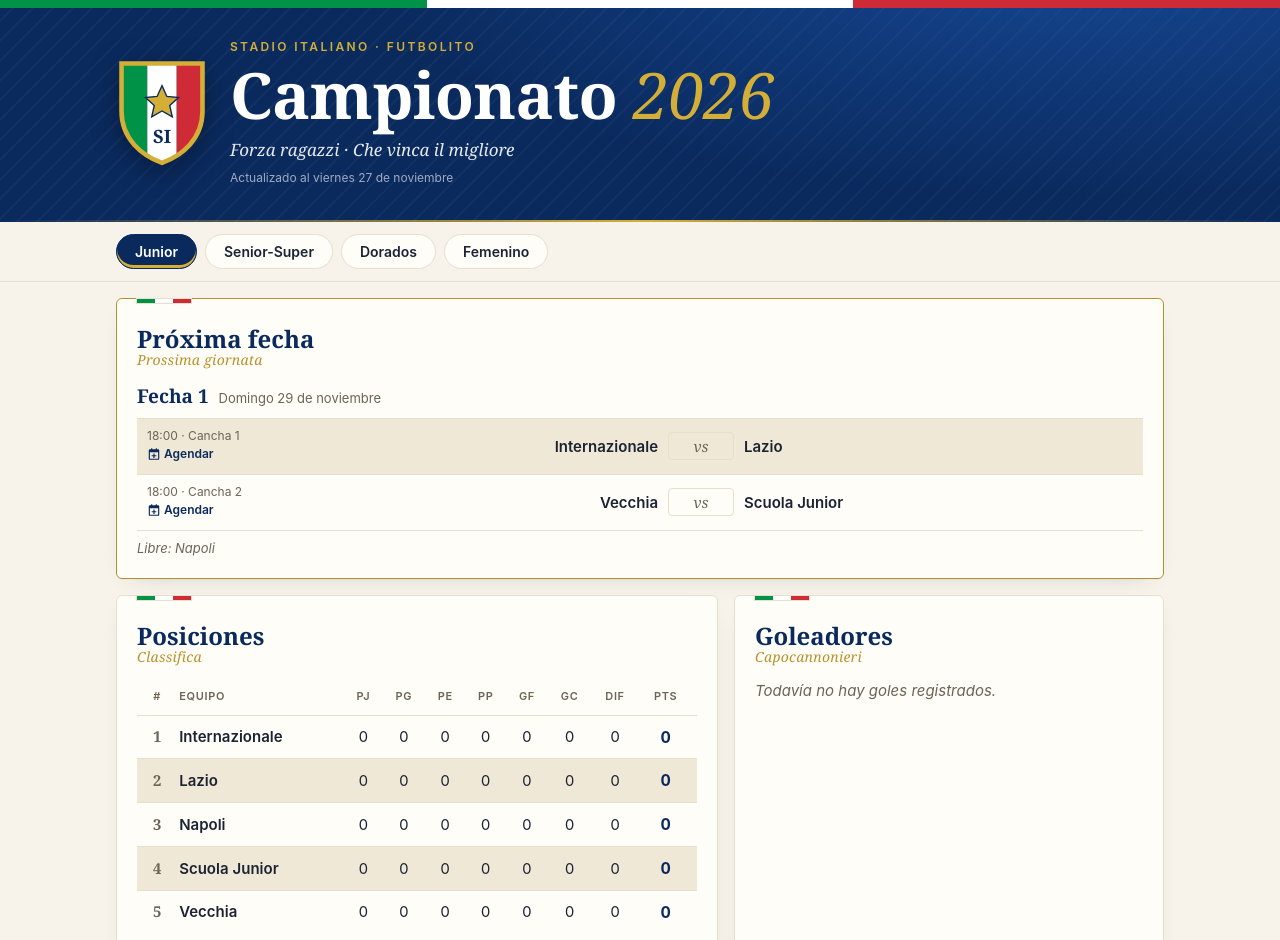
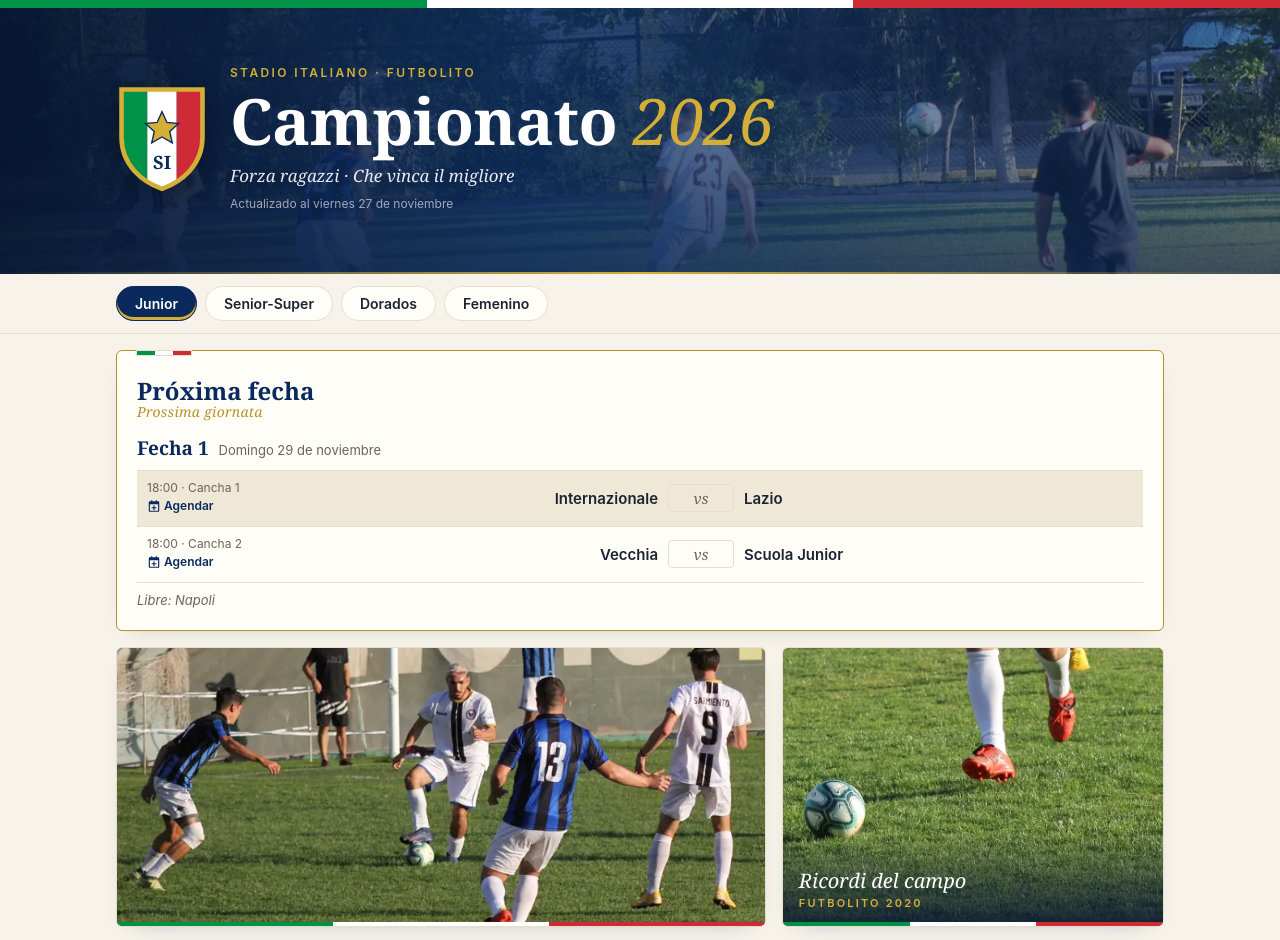
Before and after one commit to tomas164/campeonato-stadio-italiano, a plain HTML site: page index.html in a window 1280 px wide. Shown: the top 940 px of the page. Drawn offline with Linux system fonts and the light colour scheme.

Commit message:
Fotos del Futbolito: encabezado con la cancha y franja de fotos
Tres fotos del álbum 2020 (sin caras en primer plano), en JPG y WebP con
tamaños adaptables y sin metadatos. Movimiento suave en el encabezado y
entrada de secciones al hacer scroll, desactivados con reduced-motion.

Co-Authored-By: Claude Opus 5.5 <noreply@anthropic.com>

```diff
--- a/app.js
+++ b/app.js
@@ -144,10 +144,23 @@
     render(location.hash.slice(1));
   }
 
+  // Las secciones y fotos entran con un movimiento suave al aparecer en pantalla.
+  function revelar() {
+    if (!("IntersectionObserver" in window) || matchMedia("(prefers-reduced-motion: reduce)").matches) return;
+    document.documentElement.classList.add("anim");
+    const io = new IntersectionObserver((entradas) => {
+      entradas.forEach((e) => {
+        if (e.isIntersecting) { e.target.classList.add("visible"); io.unobserve(e.target); }
+      });
+    }, { rootMargin: "0px 0px -40px 0px" });
+    document.querySelectorAll("main .card, .fotos .foto").forEach((el) => io.observe(el));
+  }
+  revelar();
+
   fetch("data/torneo.json", { cache: "no-cache" })
     .then((r) => r.json())
     .then(iniciar)
     .catch(() => {
-      document.querySelector("main").innerHTML = `<section class="card"><p class="vacio">No se pudieron cargar los datos del campeonato.</p></section>`;
+      document.querySelector("main").innerHTML = `<section class="card visible"><p class="vacio">No se pudieron cargar los datos del campeonato.</p></section>`;
     });
 })();
--- a/index.html
+++ b/index.html
@@ -16,6 +16,10 @@
 </head>
 <body>
   <header class="hero">
+    <picture class="hero-foto" aria-hidden="true">
+      <source type="image/webp" srcset="img/cancha-900.webp 900w, img/cancha-1600.webp 1600w" sizes="100vw">
+      <img src="img/cancha-1600.jpg" srcset="img/cancha-900.jpg 900w, img/cancha-1600.jpg 1600w" sizes="100vw" alt="" fetchpriority="high">
+    </picture>
     <div class="fascia" aria-hidden="true"></div>
     <div class="wrap hero-inner">
       <svg class="scudetto" viewBox="0 0 100 120" aria-hidden="true">
@@ -48,6 +52,22 @@
     <section id="proximos" class="card destacada">
       <h2>Próxima fecha <span>Prossima giornata</span></h2>
       <div id="proximos-body"></div>
+    </section>
+
+    <section class="fotos" aria-label="Fotos del Futbolito">
+      <figure class="foto foto-grande">
+        <picture>
+          <source type="image/webp" srcset="img/jugada-800.webp 800w, img/jugada-1400.webp 1400w" sizes="(max-width: 760px) 100vw, 700px">
+          <img src="img/jugada-1400.jpg" srcset="img/jugada-800.jpg 800w, img/jugada-1400.jpg 1400w" sizes="(max-width: 760px) 100vw, 700px" alt="Jugada del Futbolito en la cancha de Stadio Italiano" loading="lazy" width="1400" height="917">
+        </picture>
+      </figure>
+      <figure class="foto">
+        <picture>
+          <source type="image/webp" srcset="img/balon-900.webp">
+          <img src="img/balon-900.jpg" alt="Botines y balón sobre el pasto" loading="lazy" width="900" height="601">
+        </picture>
+        <figcaption>Ricordi del campo <span>Futbolito 2020</span></figcaption>
+      </figure>
     </section>
 
     <div class="grid">
--- a/styles.css
+++ b/styles.css
@@ -66,11 +66,24 @@ h1, h2 { font-family: "Bodoni Moda", Didot, Georgia, serif; font-weight: 700; }
   overflow: hidden;
 }
 .hero::after {
-  content: "";
+  content: ""; z-index: 3;
   position: absolute; left: 0; right: 0; bottom: 0; height: 2px;
   background: linear-gradient(90deg, transparent, var(--oro-claro), transparent);
 }
-.hero-inner { display: flex; align-items: center; gap: 22px; padding-top: 30px; padding-bottom: 34px; }
+.hero-foto { position: absolute; inset: 0; z-index: 0; }
+.hero-foto img {
+  width: 100%; height: 100%; object-fit: cover; object-position: center 62%;
+  animation: acercar 28s ease-in-out infinite alternate;
+}
+.hero::before {
+  content: ""; position: absolute; inset: 0; z-index: 1;
+  background:
+    linear-gradient(90deg, rgba(7, 23, 51, .94) 0%, rgba(10, 42, 94, .82) 42%, rgba(10, 42, 94, .38) 100%),
+    linear-gradient(0deg, rgba(7, 23, 51, .55), transparent 45%);
+}
+.hero > .fascia, .hero-inner { position: relative; z-index: 2; }
+@keyframes acercar { from { transform: scale(1); } to { transform: scale(1.09) translateX(-1.5%); } }
+.hero-inner { display: flex; align-items: center; gap: 22px; padding-top: 56px; padding-bottom: 60px; }
 .scudetto { width: 92px; height: auto; flex: 0 0 auto; filter: drop-shadow(0 6px 14px rgba(0,0,0,.35)); }
 .kicker { margin: 0 0 6px; color: var(--oro-claro); font-size: 12px; font-weight: 600; text-transform: uppercase; letter-spacing: .2em; }
 .hero h1 { margin: 0; font-size: clamp(36px, 8vw, 64px); line-height: 1; letter-spacing: -.01em; }
@@ -78,7 +91,7 @@ h1, h2 { font-family: "Bodoni Moda", Didot, Georgia, serif; font-weight: 700; }
 .motto { margin: 10px 0 0; font-family: "Bodoni Moda", Georgia, serif; font-style: italic; font-size: 17px; opacity: .9; }
 .sub { margin: 6px 0 0; opacity: .6; font-size: 12px; }
 @media (max-width: 520px) {
-  .hero-inner { gap: 14px; padding-top: 22px; padding-bottom: 26px; }
+  .hero-inner { gap: 14px; padding-top: 34px; padding-bottom: 38px; }
   .scudetto { width: 64px; }
   .motto { font-size: 15px; }
 }
@@ -200,3 +213,46 @@ main { padding-top: 10px; padding-bottom: 28px; }
   .partido .meta br { display: none; }
   .add-gcal { margin: 0 0 0 8px; }
 }
+
+/* Fotos */
+.fotos { display: grid; grid-template-columns: 1.7fr 1fr; gap: 16px; margin: 16px 0; }
+.foto {
+  margin: 0; position: relative; overflow: hidden; border-radius: 6px; height: 280px;
+  background: var(--surface); border: 1px solid var(--line);
+  box-shadow: 0 8px 24px -18px rgba(10,42,94,.45);
+}
+.foto::after {
+  content: ""; position: absolute; left: 0; right: 0; bottom: 0; height: 4px;
+  background: linear-gradient(90deg, var(--verde) 0 33.33%, #fff 33.33% 66.66%, var(--rosso) 66.66%);
+}
+.foto img { width: 100%; height: 100%; object-fit: cover; display: block; transition: transform .8s ease; }
+.foto-grande img { object-position: center 55%; }
+.foto:hover img { transform: scale(1.05); }
+.foto figcaption {
+  position: absolute; left: 0; right: 0; bottom: 4px; padding: 34px 16px 12px;
+  background: linear-gradient(0deg, rgba(7,23,51,.85), transparent);
+  color: #fff; font: italic 500 20px "Bodoni Moda", Georgia, serif;
+}
+.foto figcaption span {
+  display: block; font: 600 11px Inter, sans-serif; letter-spacing: .2em; text-transform: uppercase;
+  color: var(--oro-claro); margin-top: 2px;
+}
+@media (max-width: 760px) {
+  .fotos { grid-template-columns: 1fr; gap: 12px; }
+  .foto { height: 210px; }
+  .foto:not(.foto-grande) { height: 150px; }
+}
+
+/* Entrada suave de las secciones al hacer scroll */
+.anim main .card, .anim .fotos .foto {
+  opacity: 0; transform: translateY(18px);
+  transition: opacity .6s ease, transform .6s ease;
+}
+.anim main .card.visible, .anim .fotos .foto.visible { opacity: 1; transform: none; }
+
+@media (prefers-reduced-motion: reduce) {
+  .hero-foto img { animation: none; }
+  .foto img { transition: none; }
+  .foto:hover img { transform: none; }
+  .anim main .card, .anim .fotos .foto { opacity: 1; transform: none; transition: none; }
+}
```
Also changed, not shown: img/balon-900.jpg (added), img/balon-900.webp (added), img/cancha-1600.jpg (added), img/cancha-1600.webp (added), img/cancha-900.jpg (added), img/cancha-900.webp (added), img/jugada-1400.jpg (added), img/jugada-1400.webp (added), img/jugada-800.jpg (added), img/jugada-800.webp (added).
